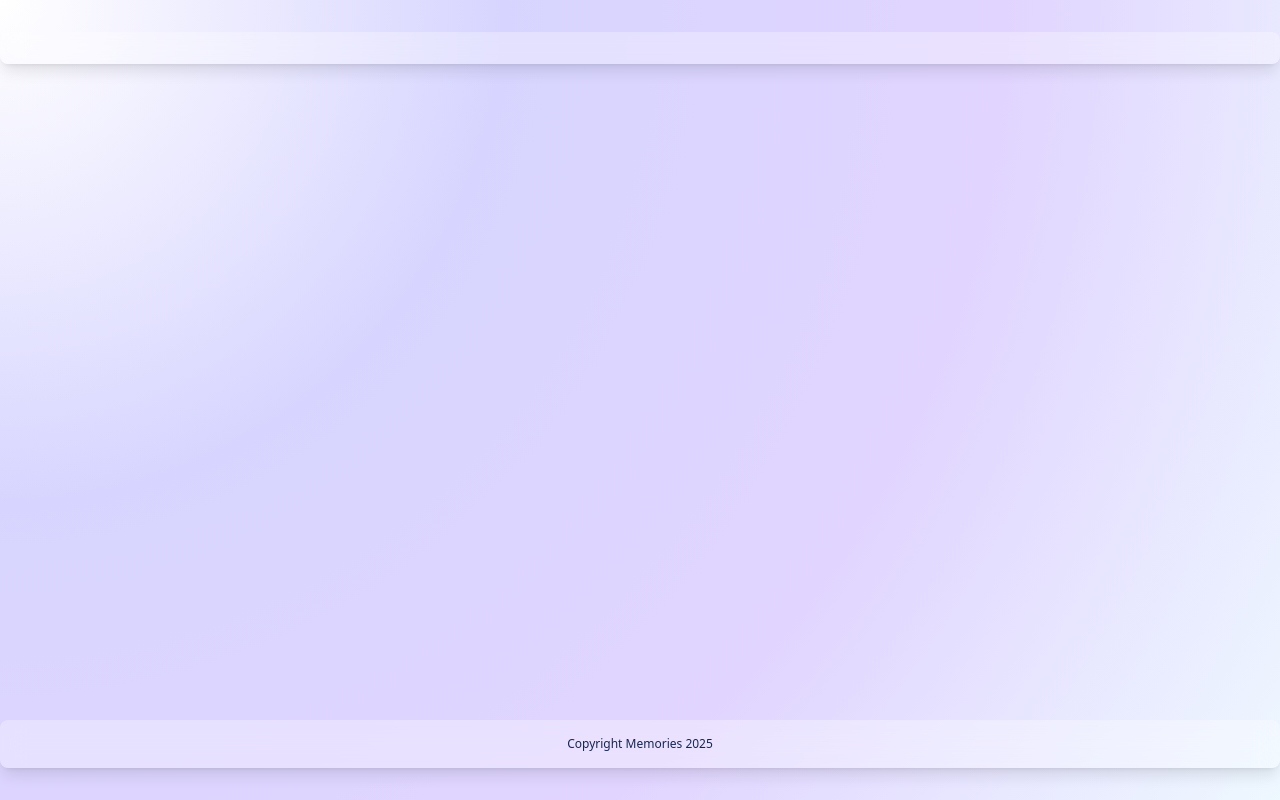
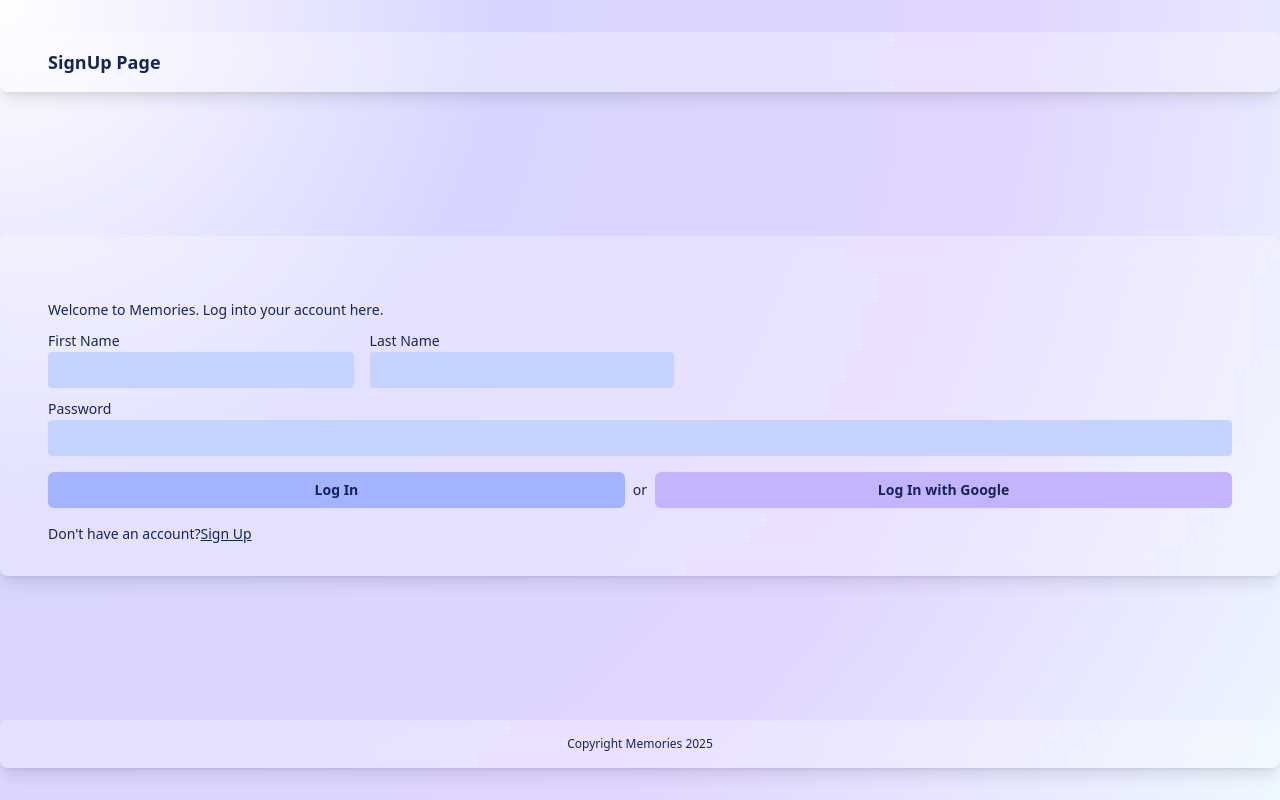
Before and after one commit to injili/vue_playground, a Vue app in the folder Memories/: page /signup in a window 1280 px wide. Built offline with nearby package versions, Linux system fonts and the light colour scheme.

Commit message:
tailwind errors

```diff
--- a/Memories/src/components/Navigation.vue
+++ b/Memories/src/components/Navigation.vue
@@ -39,7 +39,9 @@ export default {
         v-else-if="route.name === 'Family'"
         class="font-semibold text-lg text-blue-950"
       >
-        Family Name
+        <button @click="() => $router.push('/familyprofile')">
+          Family Name
+        </button>
       </h2>
       <h2
         v-else-if="route.name === 'FamilyProfile'"
--- a/Memories/src/router/index.js
+++ b/Memories/src/router/index.js
@@ -1,7 +1,10 @@
 import { createRouter, createWebHistory } from "vue-router";
 import Home from "@/views/Home.vue";
 import Family from "@/views/Family.vue";
+import FamilyProfile from "@/views/FamilyProfile.vue";
 import Profile from "@/views/Profile.vue";
+import Login from "@/views/Login.vue";
+import Signup from "@/views/Signup.vue";
 
 const routes = [
   {
@@ -15,9 +18,24 @@ const routes = [
     component: Family,
   },
   {
+    path: "/familyprofile",
+    name: "FamilyProfile",
+    component: FamilyProfile,
+  },
+  {
     path: "/profile",
     name: "Profile",
     component: Profile,
+  },
+  {
+    path: "/login",
+    name: "Login",
+    component: Login,
+  },
+  {
+    path: "/signup",
+    name: "Signup",
+    component: Signup,
   },
 ];
 const router = createRouter({
--- a/Memories/src/views/FamilyProfile.vue
+++ b/Memories/src/views/FamilyProfile.vue
@@ -0,0 +1,90 @@
+<script>
+import img1 from "../assets/images/img1.jpeg";
+import img2 from "../assets/images/img2.jpeg";
+import img3 from "../assets/images/img3.jpg";
+import img4 from "../assets/images/img4.jpg";
+import pers1 from "../assets/images/im1.jpeg";
+import pers2 from "../assets/images/im2.jpeg";
+import pers3 from "../assets/images/im3.jpeg";
+import pers4 from "../assets/images/im4.jpeg";
+import pers5 from "../assets/images/im5.jpeg";
+
+export default {
+  data() {
+    return {
+      images: { img1, img2, img3, img4 },
+      persons: {
+        pers1,
+        pers2,
+        pers3,
+        pers4,
+        pers5,
+      },
+    };
+  },
+};
+</script>
+<template>
+  <div
+    class="container mx-auto flex flex-col justify-center items-start w-full px-12 py-8 w-full h-full rounded-lg bg-white/30 backdrop-blur-md shadow-lg"
+  >
+    <div class="flex gap-8">
+      <img
+        :src="images.img4"
+        alt=""
+        class="hover:scale-103 transition-transform duration-500 z-0 w-32 h-32 rounded-full"
+      />
+      <div class="flex gap-2 flex-col">
+        <h2 class="font-semibold text-xl text-blue-950">Family Name</h2>
+        <p class="text-xs text-blue-950">
+          Lorem ipsum dolor sit amet, consectetur aSuspendisse rhoncus metus et
+          ante dictum tempus. Nulla pulvinar libero ut iaculis interdum
+        </p>
+        <div class="flex justify-end w-full">
+          <button
+            class="bg-indigo-300 py-2 px-8 rounded-md text-blue-950 font-semibold hover:bg-indigo-400 transition duration-300 ease-in-out min-w-42"
+          >
+            Edit Profile
+          </button>
+        </div>
+        <div class="flex gap-2 flex-col pt-8 w-full">
+          <h4 class="font-semibold text-lg text-blue-950">Members</h4>
+          <div class="flex flex-wrap gap-2 items-center">
+            <img
+              :src="persons.pers1"
+              alt=""
+              class="hover:scale-103 transition-transform duration-500 z-40 w-24 h-24 rounded-full"
+            />
+            <img
+              :src="persons.pers2"
+              alt=""
+              class="hover:scale-103 transition-transform duration-500 z-30 w-24 h-24 rounded-full"
+            />
+            <img
+              :src="persons.pers3"
+              alt=""
+              class="hover:scale-103 transition-transform duration-500 z-20 w-24 h-24 rounded-full"
+            />
+            <img
+              :src="persons.pers4"
+              alt=""
+              class="hover:scale-103 transition-transform duration-500 z-10 w-24 h-24 rounded-full"
+            />
+            <img
+              :src="persons.pers5"
+              alt=""
+              class="hover:scale-103 transition-transform duration-500 z-0 w-24 h-24 rounded-full"
+            />
+          </div>
+          <div class="flex justify-end w-full">
+            <button
+              class="bg-indigo-300 py-2 px-8 rounded-md text-blue-950 font-semibold hover:bg-indigo-400 transition duration-300 ease-in-out min-w-42"
+            >
+              Add Member
+            </button>
+          </div>
+        </div>
+      </div>
+    </div>
+  </div>
+</template>
--- a/Memories/src/views/Login.vue
+++ b/Memories/src/views/Login.vue
@@ -0,0 +1,46 @@
+<template>
+  <div
+    class="container mx-auto flex flex-col justify-center items-start w-full px-12 py-8 w-full h-full rounded-lg bg-white/30 backdrop-blur-md shadow-lg"
+  >
+    <div class="flex gap-2 flex-col pt-8 w-full">
+      <p class="text-sm text-blue-950">
+        Welcome to Memories. Log into your account here.
+      </p>
+      <form action="" class="flex flex-col gap-2" w-full>
+        <div>
+          <label for="" class="text-sm text-blue-950 pt-4">Email Address</label>
+          <input
+            type="text"
+            class="w-full border-none py-2 px-4 bg-indigo-200 rounded-sm text-sm"
+            placeholder=""
+          />
+        </div>
+        <div>
+          <label for="" class="text-sm text-blue-950">Password</label>
+          <input
+            type="text"
+            class="w-full border-none py-2 px-4 bg-indigo-200 rounded-sm text-sm"
+            placeholder=""
+          />
+        </div>
+        <div class="flex items-center gap-2 pt-2 w-full">
+          <button
+            class="bg-indigo-300 w-full py-2 px-8 rounded-md text-blue-950 text-sm font-semibold hover:bg-indigo-400 transition duration-300 ease-in-out"
+          >
+            Log In
+          </button>
+          <p class="text-sm text-blue-950">or</p>
+          <button
+            class="bg-violet-300 w-full py-2 px-8 rounded-md text-blue-950 text-sm font-semibold hover:bg-violet-400 transition duration-300 ease-in-out"
+          >
+            Log In with Google
+          </button>
+        </div>
+
+        <p class="text-sm text-blue-950 pt-2">
+          Don't have an account?<span class="underline">Sign Up</span>
+        </p>
+      </form>
+    </div>
+  </div>
+</template>
--- a/Memories/src/views/Signup.vue
+++ b/Memories/src/views/Signup.vue
@@ -0,0 +1,60 @@
+<template>
+  <div
+    class="container mx-auto flex flex-col justify-center items-start w-full px-12 py-8 w-full h-full rounded-lg bg-white/30 backdrop-blur-md shadow-lg"
+  >
+    <div class="flex gap-2 flex-col pt-8 w-full">
+      <p class="text-sm text-blue-950">
+        Welcome to Memories. Log into your account here.
+      </p>
+      <form action="" class="flex flex-col gap-2" w-full>
+        <div class="flex gap-4 w-full">
+          <div>
+            <label for="" class="text-sm w-full text-blue-950 pt-4"
+              >First Name</label
+            >
+            <input
+              type="text"
+              class="w-full border-none py-2 px-4 bg-indigo-200 rounded-sm text-sm"
+              placeholder=""
+            />
+          </div>
+          <div>
+            <label for="" class="text-sm w-full text-blue-950 pt-4"
+              >Last Name</label
+            >
+            <input
+              type="text"
+              class="w-full border-none py-2 px-4 bg-indigo-200 rounded-sm text-sm"
+              placeholder=""
+            />
+          </div>
+        </div>
+        <div>
+          <label for="" class="text-sm text-blue-950">Password</label>
+          <input
+            type="text"
+            class="w-full border-none py-2 px-4 bg-indigo-200 rounded-sm text-sm"
+            placeholder=""
+          />
+        </div>
+        <div class="flex items-center gap-2 pt-2 w-full">
+          <button
+            class="bg-indigo-300 w-full py-2 px-8 rounded-md text-blue-950 text-sm font-semibold hover:bg-indigo-400 transition duration-300 ease-in-out"
+          >
+            Log In
+          </button>
+          <p class="text-sm text-blue-950">or</p>
+          <button
+            class="bg-violet-300 w-full py-2 px-8 rounded-md text-blue-950 text-sm font-semibold hover:bg-violet-400 transition duration-300 ease-in-out"
+          >
+            Log In with Google
+          </button>
+        </div>
+
+        <p class="text-sm text-blue-950 pt-2">
+          Don't have an account?<span class="underline">Sign Up</span>
+        </p>
+      </form>
+    </div>
+  </div>
+</template>
```
